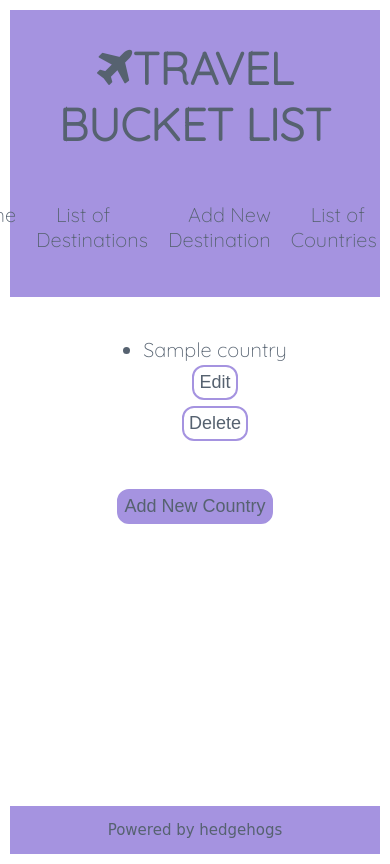
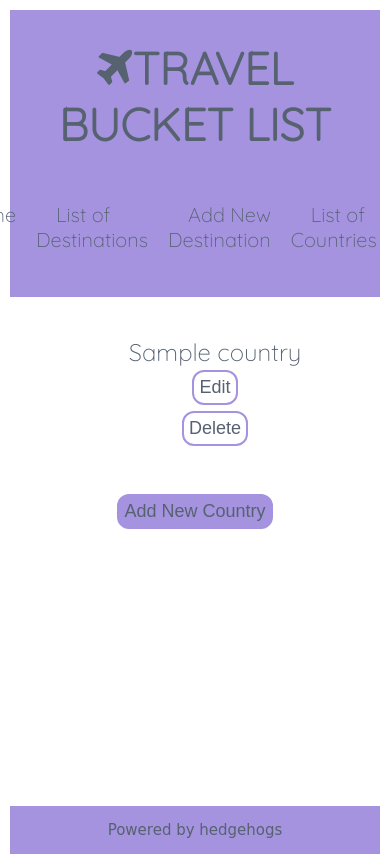
Before and after one commit to emmikoivisto/travel-bucket-list-app, a Flask app: page /list-countries in a window 390 px wide; the page is wider, and only the part inside the window is pictured. Run offline with Flask 2, Linux system fonts and the light colour scheme; a database or web service that is not in the repository returns one stand-in record (values such as "Sample title"); some libraries are stand-ins or nearby versions.

Commit message:
cleaning

```diff
--- a/console.py
+++ b/console.py
@@ -25,11 +25,6 @@ city_repository.save(city3)
 city4 = City("Osaka", country2, True)
 city_repository.save(city4)
 
-# country_repository.delete(3)
-
-# city_repository.select_all()
-# country_repository.select_all()
-
 
 
 pdb.set_trace()
--- a/db/travel_list.sql
+++ b/db/travel_list.sql
@@ -12,5 +12,3 @@ CREATE TABLE cities (
     visited BOOLEAN,
     country_id INT REFERENCES countries(id) ON DELETE CASCADE
 );
-
--- INSERT INTO cities (city_name, visited) VALUES ('Helsinki', FALSE);
--- /dev/null
+++ b/static/mobile.css
@@ -0,0 +1,19 @@
+@media (max-width: 590px) {
+    body > main {
+        width: 70%;
+}
+
+    body > main > header {
+        flex-direction: wrap;
+        margin: auto;
+    }
+
+    body > main > header > nav > ul {
+        flex-flow: wrap;
+    }
+
+    #image {
+        margin: auto;
+        size: auto;
+    }
+}
--- a/static/style.css
+++ b/static/style.css
@@ -23,6 +23,7 @@ body > main {
     flex: 1;
     display: flex;
     justify-content: center;
+    margin: auto;
 }
 
 
@@ -172,3 +173,8 @@ body > main > section > form {
     color: #566270;
     font-size: medium;
 }
+
+.country-list {
+    list-style: none;
+    font-size: larger;
+}
--- /dev/null
+++ b/static/tablet.css
@@ -0,0 +1,13 @@
+@media (min-width: 720px) {
+    body > main {
+        width: 100%;
+    }
+
+    body > footer {
+        flex-direction: row;
+    }
+
+    #image {
+        margin: auto;
+    }
+}
--- a/templates/base.html
+++ b/templates/base.html
@@ -4,6 +4,8 @@
     <meta charset="UTF-8">
     <meta name="viewport" content="width=device-width, initial-scale=1.0">
     <link rel="stylesheet" href="/static/style.css">
+    <link rel="stylesheet" href="/static/tablet.css">
+    <link rel="stylesheet" href="/static/mobile.css">
     <link rel="stylesheet" href="https://cdnjs.cloudflare.com/ajax/libs/font-awesome/4.7.0/css/font-awesome.min.css">
     <link href="https://fonts.googleapis.com/css2?family=Quicksand:wght@300&display=swap" rel="stylesheet">
     <title>Travel Bucket List</title>
--- a/templates/countries/index.html
+++ b/templates/countries/index.html
@@ -7,7 +7,7 @@
     {% for country in all_countries %}
         <div class="city-index-list">
             <ul>
-                <li> {{country.name}}</li>
+                <li class="country-list"> {{country.name}}</li>
                     <form class="edit" action="/list-countries/{{country.id}}/edit">
                         <input type="submit" value="Edit" class="button-update">
                     </form>
--- a/templates/index.html
+++ b/templates/index.html
@@ -5,7 +5,7 @@
 <h1><a class="index-link" href="/list-destinations">Where Do You Want To Go Next?</a></h1>
 
 <p>
-<img src="/static/photos/My-Post.jpg" alt="Alfred ready for travel" width="400" height="400">
+<img id="image" src="/static/photos/My-Post.jpg" alt="Alfred ready for travel" width="400" height="400">
 </p>
 
 </section>
```
